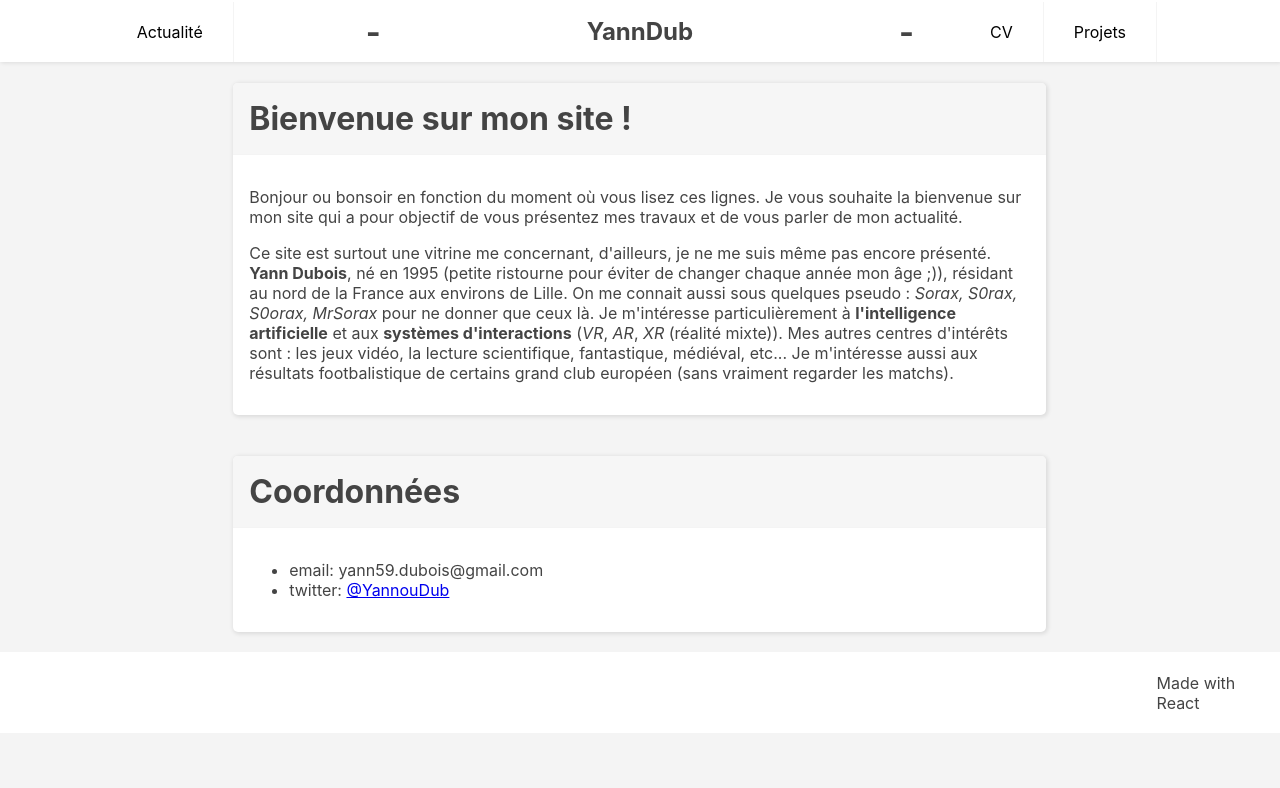
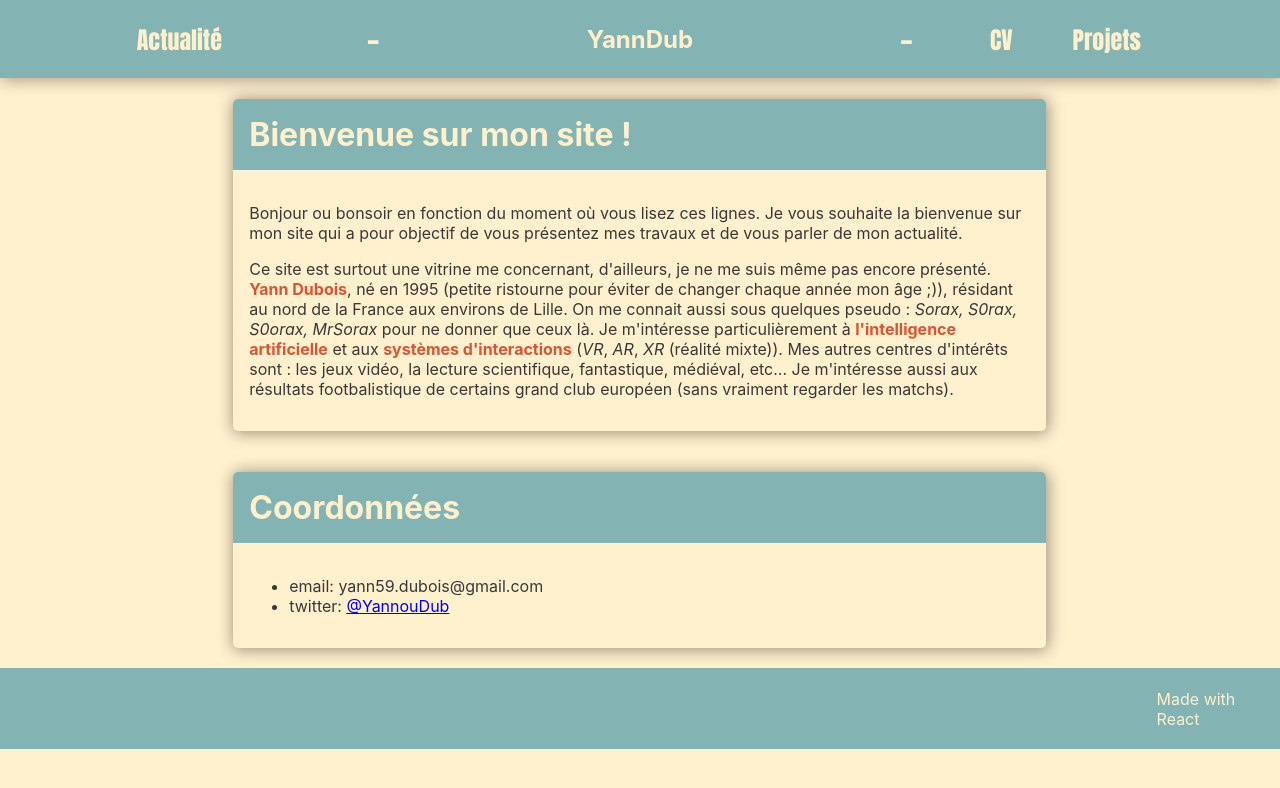
Before and after one commit to YannDub/yanndub.github.io, a React (Create React App) app: page / in a window 1280 px wide. Shown: the top 788 px of the page. Built offline with nearby package versions, Linux system fonts and the light colour scheme.

Commit message:
Make css themable

```diff
--- a/src/App.css
+++ b/src/App.css
@@ -1,6 +1,8 @@
+@import url("./variables.css");
+
 header {
-  background-color: #fff;
-  box-shadow: 1px 1px 4px 0 rgba(0,0,0,.1);
+  background-color: var(--primary-color);
+  box-shadow: 1px 1px 16px 0 rgba(0,0,0,.4);
   z-index: 3;
   width: 100%;
   top: 0;
@@ -12,7 +14,6 @@ header div {
 
 header a {
   text-decoration: none;
-  color: #444;
 }
 
 header .title {
@@ -24,11 +25,13 @@ header .title {
 
 header .title a {
   display: block;
+  color: var(--color-on-primary);
 }
 
 header .separator {
   font-weight: bold;
   font-size: 32px;
+  color: var(--color-on-primary);
 }
 
 header ul {
@@ -42,13 +45,15 @@ header ul {
 header li a {
   display: block;
   padding: 20px 20px;
-  border-right: 1px solid #f4f4f4;
   text-decoration: none;
-  color: black;
+  color: var(--color-on-primary);
+  font-weight: 400;
+  font-size: 24px;
+  font-family: Impact, Haettenschweiler, 'Arial Narrow Bold', sans-serif
 }
 
 header li a:hover {
-  background-color: #f4f4f4;
+  background-color: var(--hover-primary-color);
 }
 
 .desktop {
@@ -69,13 +74,20 @@ header li a:hover {
   display: block;
 }
 
+.responsive .nav span {
+  color: var(--color-on-primary);
+  font-weight: bold;
+  font-size: 24px;
+}
+
 .responsive .menu li {
   border-bottom: 1px solid lightgrey;
 }
 
 footer {
-  background-color: #fff;
+  background-color: var(--primary-color);
   padding: 20px;
+  color: var(--color-on-primary);
 }
 
 @media only screen and (min-width: 768px) {
--- a/src/components/panels/Panel.css
+++ b/src/components/panels/Panel.css
@@ -1,10 +1,13 @@
+@import url("../../variables.css");
+
 .panel {
-    background-color: #fff;
+    background-color: var(--background-color);
     display: block;
     border-radius: 5px;
-    box-shadow: 1px 1px 4px 1px rgba(0,0,0,.1);
+    box-shadow: 1px 1px 16px 1px rgba(0,0,0,.4);
     position: relative;
     margin: 20px;
+    color: var(--color);
 }
 
 .panel div {
@@ -13,10 +16,11 @@
 
 .panel .row-title {
     border-bottom: 1px solid #f4f4f4;
-    background-color: #f6f6f6;
+    background-color: var(--primary-color);
     border-top-left-radius: 5px;
     border-top-right-radius: 5px;
     padding: 16px;
+    color: var(--color-on-primary);
 }
 
 .left {
@@ -29,7 +33,7 @@
 }
 
 .project-toggle {
-    color: lightgray;
+    color: var(--important-color);
     display: flex;
     justify-content: center;
     align-content: center;
@@ -37,7 +41,7 @@
 }
 
 .project-toggle a:hover {
-    color: gray;
+    color: var(--important-color-hover);
     cursor: pointer;
 }
 
@@ -54,6 +58,10 @@ iframe {
     height: 240px;
 }
 
+strong {
+    color: var(--important-color);
+}
+
 @media only screen and (min-width: 768px) {
     .right {
         padding-left: 16px;
--- a/src/index.css
+++ b/src/index.css
@@ -1,3 +1,5 @@
+@import url("./variables.css");
+
 body {
   margin: 0;
   padding: 0;
@@ -6,8 +8,8 @@ body {
     sans-serif;
   -webkit-font-smoothing: antialiased;
   -moz-osx-font-smoothing: grayscale;
-  background-color: #f4f4f4;
-  color: #444;
+  background-color: var(--background-color);
+  color: var(--color);
 }
 
 code {
--- /dev/null
+++ b/src/variables.css
@@ -0,0 +1,9 @@
+:root {
+    --background-color: #FFF0CE;
+    --primary-color: #83B4B3;
+    --hover-primary-color: #73A4A3;
+    --color-on-primary: #FFF0CE;
+    --color: #383838;
+    --important-color: #D55534;
+    --important-color-hover: #F57554;
+  }
```
